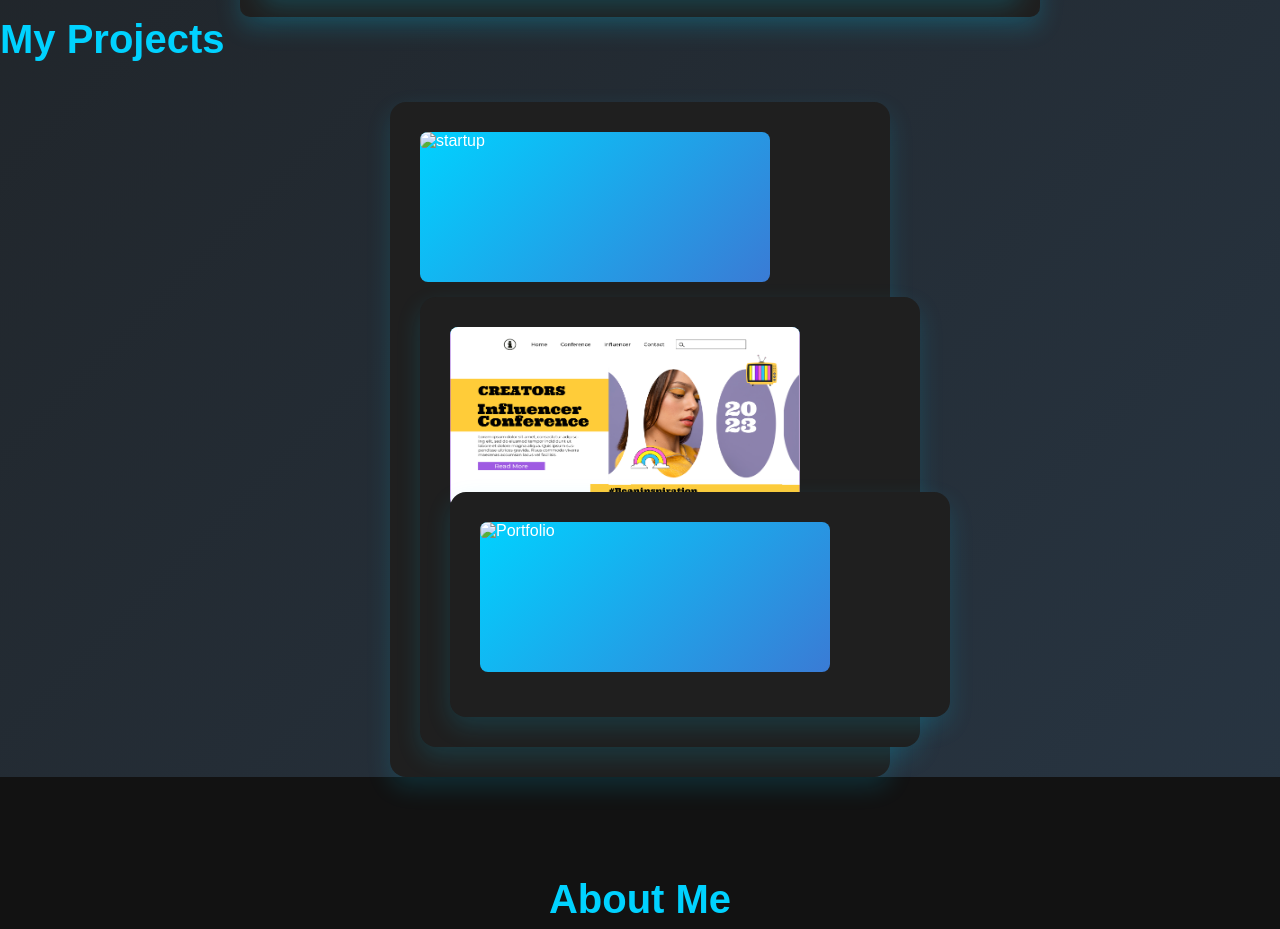
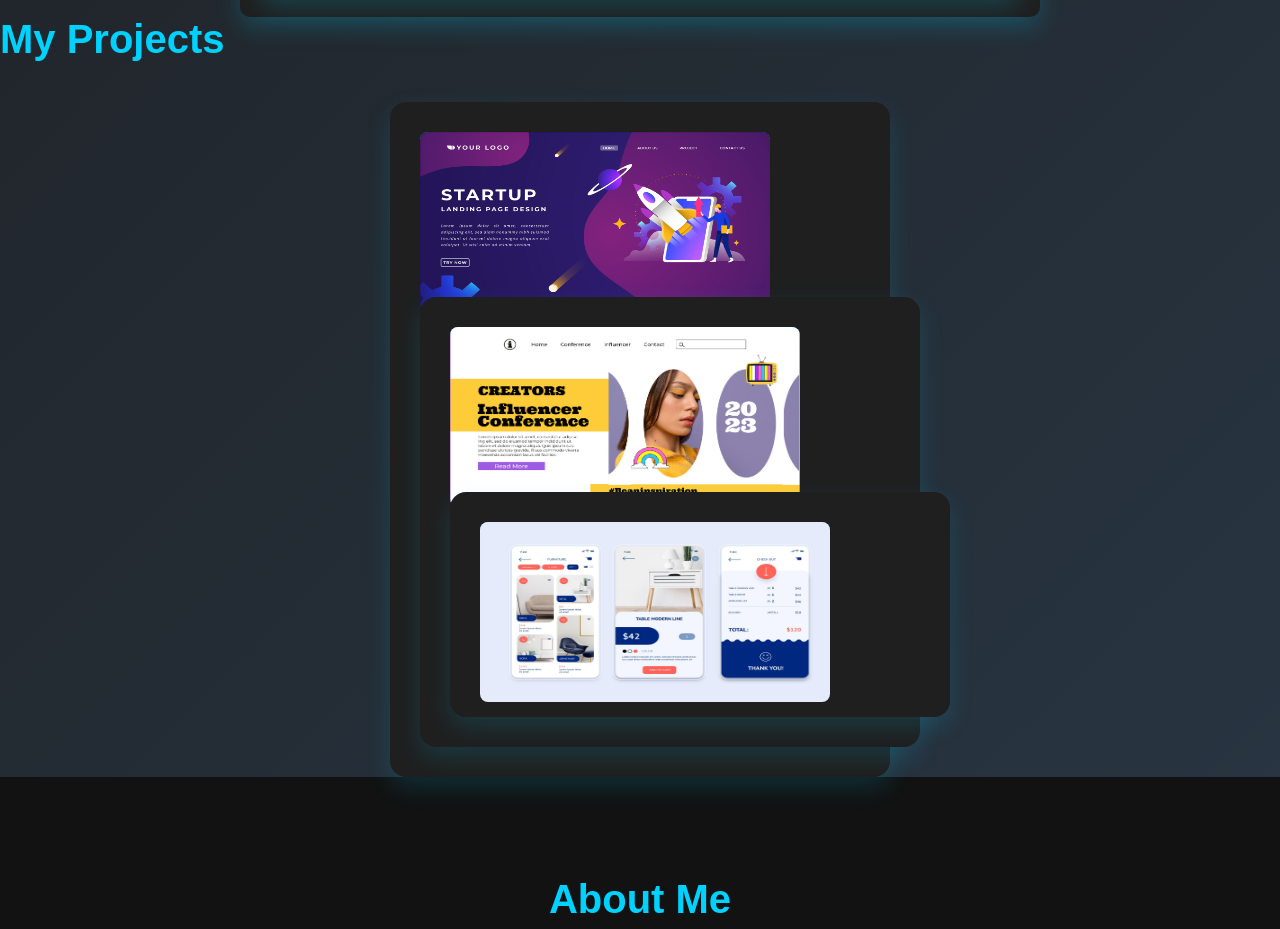
Before and after one commit to Maxencio7/Portfolio-demo, a plain HTML site: page index.html in a window 1280 px wide. Shown: the part 1423-2352 px from the top of the page. Drawn offline with nearby package versions, Linux system fonts and the light colour scheme; files whose address does not match are found by name.

Commit message:
Update index.html

```diff
--- a/index.html
+++ b/index.html
@@ -52,7 +52,7 @@
         <div class="project-grid">
             <div class="project-card">
                 <div class="project-image">
-                    <img src="./images/image.jpeg" alt="startup">
+                    <img src="image.jpeg" alt="startup">
 
                 </div>
                 <div class="project-card">
@@ -62,7 +62,7 @@
                     </div>
                     <div class="project-card">
                         <div class="project-image">
-                            <img src="./images/ecom.jpg" alt="Portfolio">
+                            <img src="ecom.jpg" alt="Portfolio">
 
                         </div>
                 </div>
```
